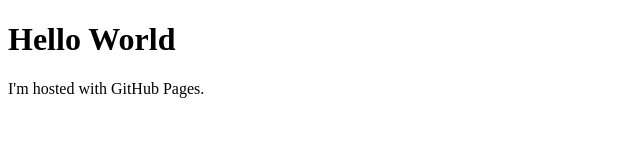
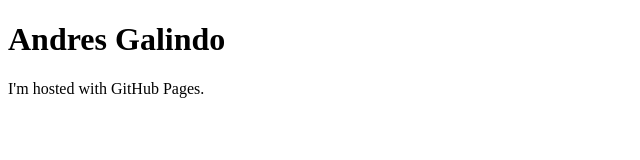
Before and after one commit to andresgalindo/andresgalindo.github.io, a plain HTML site: page index.html in a window 1280 px wide. Shown: the whole page, without its empty margins (0-640 px from the left). Drawn offline with Linux system fonts and the light colour scheme.

Commit message:
added name

```diff
--- a/index.html
+++ b/index.html
@@ -1,7 +1,7 @@
 <!DOCTYPE html>
 <html>
 <body>
-<h1>Hello World</h1>
+<h1>Andres Galindo</h1>
 <p>I'm hosted with GitHub Pages.</p>
 </body>
 </html>
```
